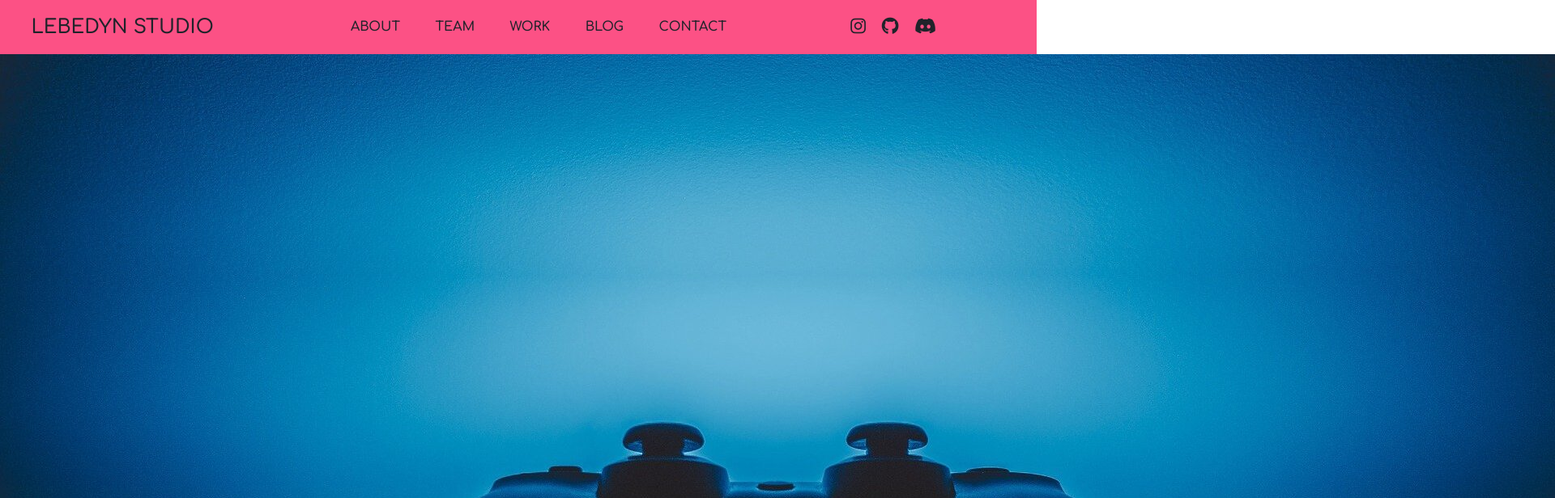
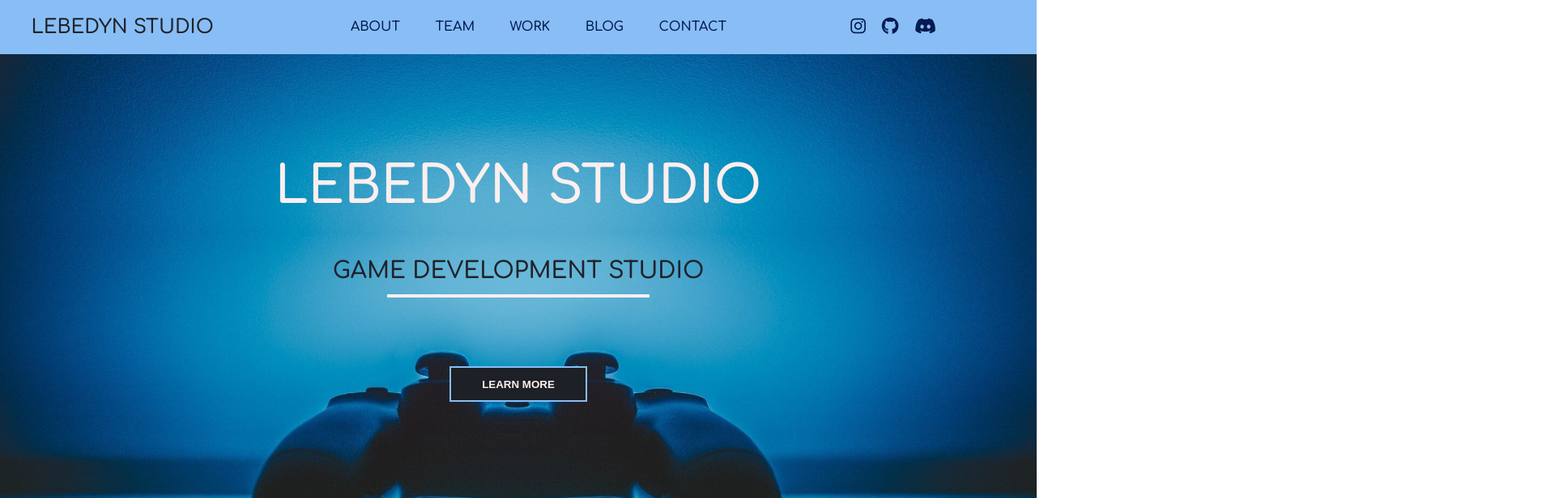
Before and after one commit to Freekson/Lebedyn-studio, a plain HTML site: page index.html in a window 1280 px wide. Shown: the top 616 px of the page at 81% size, 1920 px wide, since content can reach past the window. Drawn offline with Linux system fonts and the light colour scheme.

Commit message:
Update main.css

```diff
--- a/css/dist/main.css
+++ b/css/dist/main.css
@@ -5,7 +5,7 @@ body {
 }
 
 header {
-  background-color: #fc5185;
+  background-color: #88bef5;
 }
 header .all-header-content {
   display: flex;
@@ -19,6 +19,7 @@ header .all-header-content .logo {
   font-weight: 600;
   color: #20232a;
   flex-basis: 30%;
+  cursor: pointer;
 }
 header .all-header-content nav {
   display: flex;
@@ -36,7 +37,10 @@ header .all-header-content nav ul {
 }
 header .all-header-content nav ul li a {
   text-decoration: none;
-  color: #20232a;
+  color: #071a52;
+}
+header .all-header-content nav ul li a:hover {
+  border-bottom: 2px solid #0e0b0b;
 }
 header .all-header-content nav .main-list {
   margin-left: -20%;
@@ -51,8 +55,55 @@ header .all-header-content nav .social-list ul li {
   margin-right: 30%;
 }
 
-main {
-  height: 700px;
+main img {
+  position: absolute;
+  opacity: 1;
   width: 100%;
+  height: 91%;
+  z-index: -1;
+}
+main .text {
+  height: 90vh;
+  width: 100%;
+  font-size: 32pt;
+  color: #fcefee;
+  text-transform: uppercase;
+  display: flex;
+  flex-direction: column;
+  align-items: center;
+}
+main .text h2 {
+  margin-top: 10%;
+}
+main .text h6 {
+  margin: 0;
+  color: #20232a;
+}
+main .text hr {
+  width: 25%;
+  background-color: #fcefee;
+  border: 2px solid #fcefee;
+  margin-top: 1%;
+  transition: all 0.3s;
+}
+main .text button {
   background-color: #1d2026;
+  color: #fcefee;
+  padding: 1% 3%;
+  margin-top: 5%;
+  text-transform: uppercase;
+  border: 2px solid #88bef5;
+  font-weight: bold;
+  cursor: pointer;
+  transition: all 0.3s;
 }
+main .text button:hover {
+  background-color: #88bef5;
+  color: #0e0b0b;
+  border: 2px solid #0e0b0b;
+  box-shadow: 0px 0px 10px 5px #88bef5;
+}
+
+main:hover .text hr {
+  width: 35%;
+}
```
